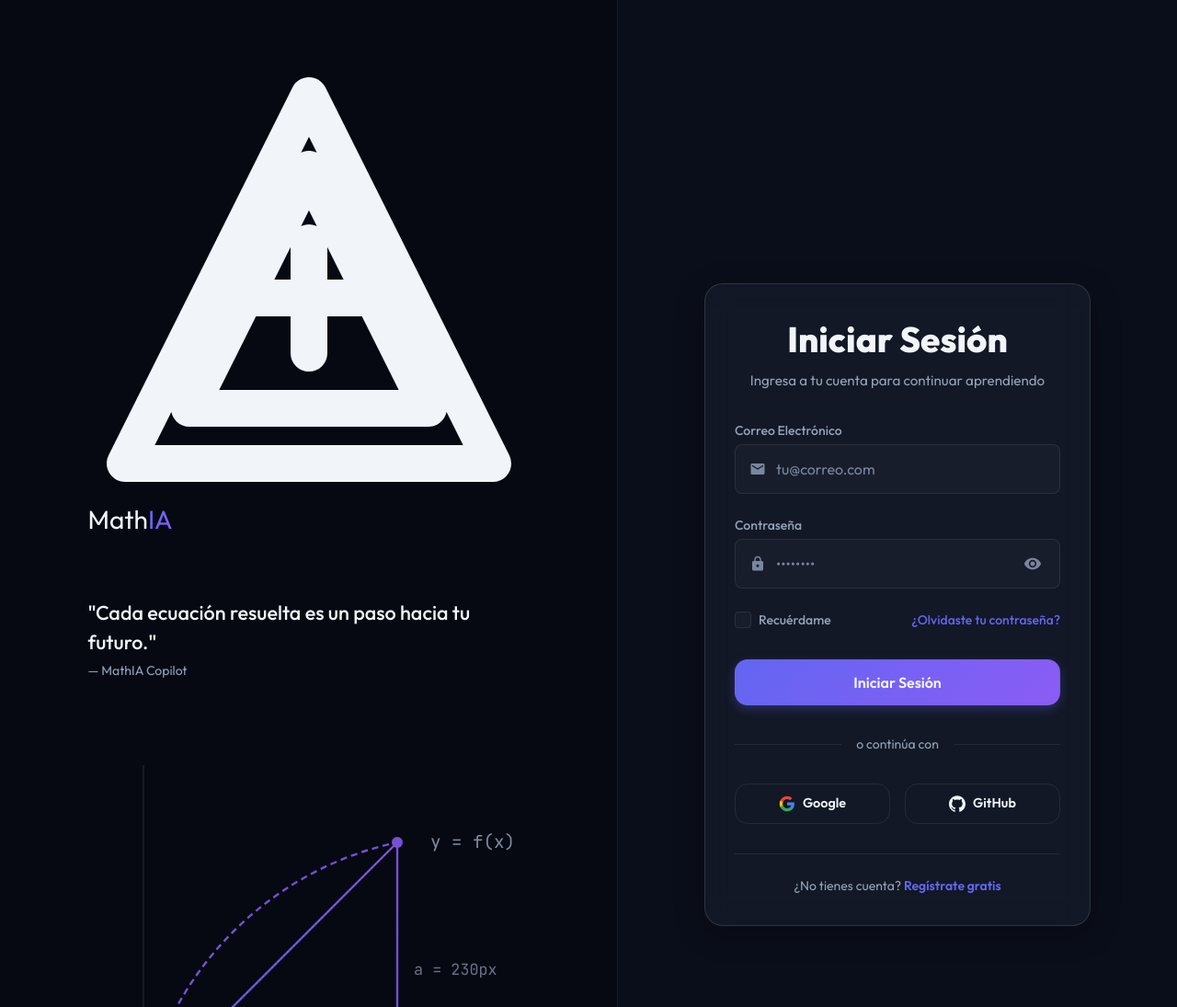
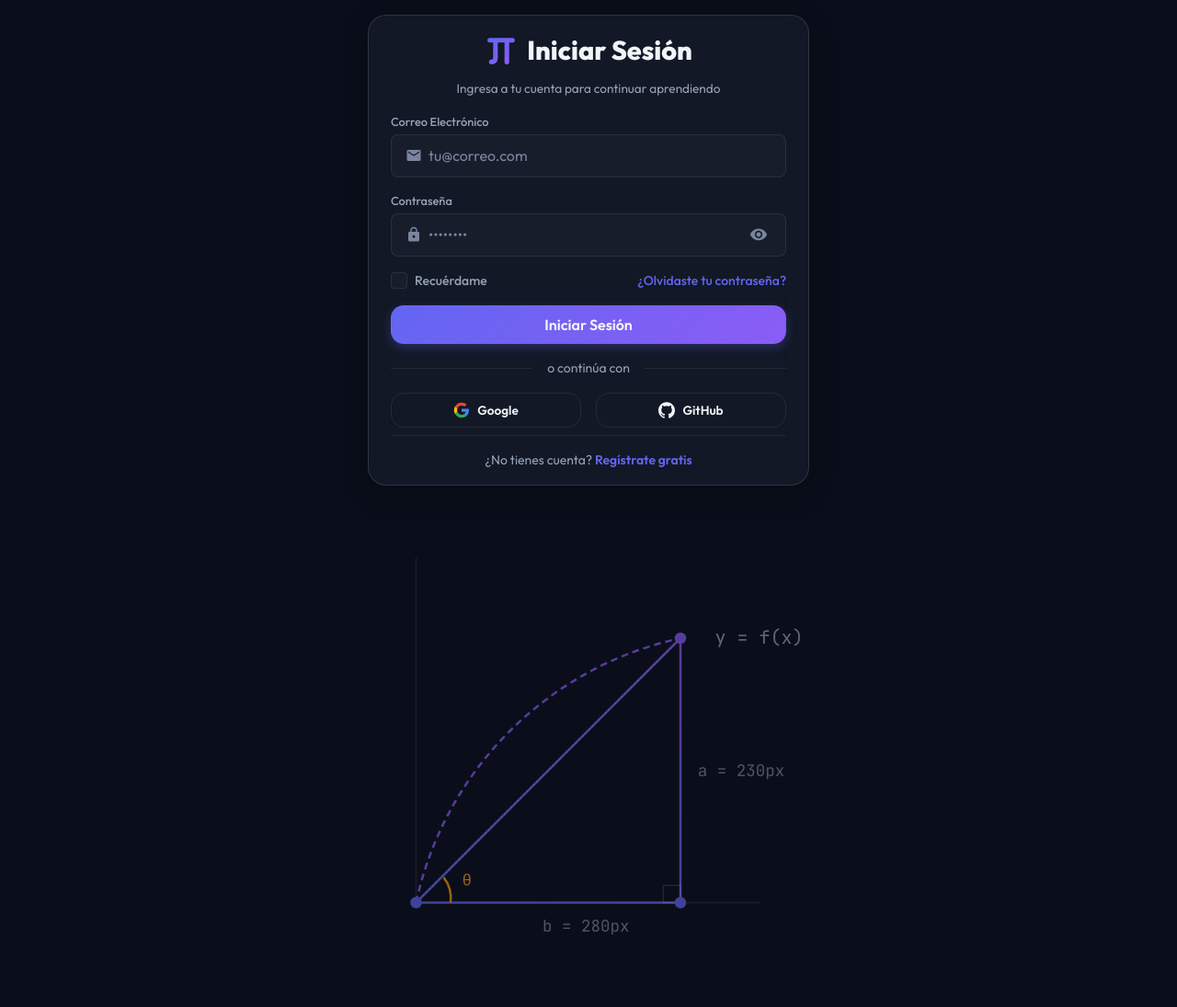
Before and after one commit to Gabriel-Arcila/AIHelpMath_Plantilla, a plain HTML site: page login.html in a window 1280 px wide. Shown: the top 1095 px of the page at 92% size. Drawn offline with Linux system fonts and the light colour scheme.

Commit message:
refactor: redesign login.html, update logos, and remove registro.html

```diff
--- a/css/login.css
+++ b/css/login.css
@@ -5,12 +5,13 @@
    ========================================== */
 
 .login-container {
-  display: grid;
-  grid-template-columns: 1fr;
+  display: flex;
+  flex-direction: column;
   min-height: 100vh;
   width: 100vw;
   background-color: var(--bg-primary);
-  overflow: hidden;
+  overflow-y: auto;
+  overflow-x: hidden;
 }
 
 /* Hide desktop visual panel by default on mobile */
@@ -23,14 +24,14 @@
   flex-direction: column;
   align-items: center;
   justify-content: center;
-  padding: var(--space-2xl) var(--space-md);
+  padding: var(--space-lg) var(--space-md);
   width: 100%;
   position: relative;
 }
 
 .login-card {
   width: 100%;
-  max-width: 420px;
+  max-width: 480px;
   border-radius: var(--radius-lg);
   border-color: rgba(255, 255, 255, 0.12);
   /* Strip down card frame on smallest mobile viewports to prevent squishing */
@@ -43,18 +44,18 @@
 }
 
 .form-header {
-  margin-bottom: var(--space-xl);
+  margin-bottom: var(--space-md);
 }
 
 .form-title {
-  font-size: var(--fs-h2);
+  font-size: 1.8rem;
   font-weight: 800;
   color: var(--text-primary);
   margin-bottom: var(--space-xs);
 }
 
 .form-subtitle {
-  font-size: 0.95rem;
+  font-size: 0.85rem;
 }
 
 /* --- Password Toggle View Icon --- */
@@ -87,8 +88,8 @@
   display: flex;
   flex-direction: column;
   align-items: flex-start;
-  gap: var(--space-md);
-  margin-bottom: var(--space-xl);
+  gap: var(--space-sm);
+  margin-bottom: var(--space-md);
   font-size: var(--fs-small);
 }
 
@@ -171,7 +172,7 @@
 /* --- Submit Button & Spinner --- */
 .btn-submit {
   width: 100%;
-  height: 50px;
+  height: 42px;
   font-size: 1rem;
 }
 
@@ -193,7 +194,7 @@
 .separator-container {
   display: flex;
   align-items: center;
-  margin: var(--space-xl) 0;
+  margin: var(--space-md) 0;
   width: 100%;
 }
 
@@ -213,13 +214,13 @@
 .social-login-grid {
   display: grid;
   grid-template-columns: 1fr;
-  gap: var(--space-sm);
-  margin-bottom: var(--space-xl);
+  gap: var(--space-xs);
+  margin-bottom: var(--space-sm);
 }
 
 .social-btn {
-  font-size: 0.9rem;
-  padding: 0.65rem var(--space-md);
+  font-size: 0.85rem;
+  padding: 0.5rem var(--space-md);
 }
 
 .social-icon {
@@ -230,7 +231,7 @@
 .form-footer {
   font-size: var(--fs-small);
   border-top: 1px solid var(--border-subtle);
-  padding-top: var(--space-lg);
+  padding-top: var(--space-md);
 }
 
 .register-link {
@@ -278,7 +279,7 @@
   .login-card {
     background: var(--bg-secondary);
     border: 1px solid var(--border-subtle);
-    padding: var(--space-xl);
+    padding: var(--space-md) var(--space-lg);
     box-shadow: var(--shadow-card);
     backdrop-filter: blur(16px);
     -webkit-backdrop-filter: blur(16px);
@@ -306,18 +307,13 @@
    ========================================== */
 @media (min-width: 1024px) {
   .login-container {
-    grid-template-columns: 1.05fr 0.95fr;
+    display: flex;
+    flex-direction: column;
   }
 
-  /* Show visual panel */
+  /* Remove visual panel CSS since it was deleted */
   .visual-panel {
-    display: flex;
-    align-items: center;
-    justify-content: center;
-    padding: var(--space-3xl);
-    position: relative;
-    background-color: #060912;
-    border-right: 1px solid var(--border-subtle);
+    display: none;
   }
 
   .visual-content {
@@ -364,7 +360,7 @@
 
   /* Adjust form panel layout */
   .form-panel {
-    padding: var(--space-xl);
+    padding: var(--space-md);
   }
 
   .login-card {
@@ -372,6 +368,17 @@
     border-color: rgba(255, 255, 255, 0.12);
   }
 
+  /* Reduce form element sizes */
+  .login-card .form-group {
+    margin-bottom: var(--space-md);
+  }
+  .login-card .form-input {
+    padding: 0.65rem 1rem 0.65rem 2.5rem;
+  }
+  .login-card .form-label {
+    font-size: 0.8rem;
+  }
+
   /* Hide mobile-specific utilities */
   .mobile-only {
     display: none;
--- a/login.html
+++ b/login.html
@@ -21,58 +21,9 @@
   <div class="glow-backdrop" style="top: 20%; left: -10%;"></div>
   <div class="glow-backdrop" style="bottom: -10%; right: 10%; background: radial-gradient(circle, rgba(139, 92, 246, 0.12) 0%, rgba(99, 102, 241, 0) 70%);"></div>
 
-  <main class="login-container">
-    <!-- Visual Panel (Left side on desktop) -->
-    <section class="visual-panel">
-      <div class="visual-content">
-        <a href="index.html" class="logo visual-logo">
-          <svg aria-hidden="true" class="logo-icon" viewBox="0 0 24 24" xmlns="http://www.w3.org/2000/svg">
-            <path d="M12 2L2 22h20L12 2zm0 4l6.5 13H5.5L12 6z" fill="none" stroke="currentColor" stroke-width="2" stroke-linejoin="round"/>
-            <path d="M9 13h6M12 10v6" fill="none" stroke="currentColor" stroke-width="2" stroke-linecap="round"/>
-          </svg>
-          <span>Math<span class="text-gradient">IA</span></span>
-        </a>
-        <div class="quote-container">
-          <p class="motivational-quote">"Cada ecuación resuelta es un paso hacia tu futuro."</p>
-          <p class="quote-author text-muted">— MathIA Copilot</p>
-        </div>
-        <!-- Decorative SVG Mathematical Pattern -->
-        <div class="geometry-pattern">
-          <svg aria-hidden="true" viewBox="0 0 400 400" width="100%" height="100%" class="math-geometry-svg">
-            <!-- Grid lines -->
-            <line x1="50" y1="350" x2="350" y2="350" stroke="rgba(255, 255, 255, 0.1)" stroke-width="1.5"/>
-            <line x1="50" y1="50" x2="50" y2="350" stroke="rgba(255, 255, 255, 0.1)" stroke-width="1.5"/>
-            <!-- Triangle -->
-            <polygon points="50,350 280,350 280,120" fill="none" stroke="url(#line-gradient)" stroke-width="2" stroke-linejoin="round"/>
-            <!-- Circular Arc -->
-            <path d="M 50,350 A 300,300 0 0,1 280,120" fill="none" stroke="var(--accent-secondary)" stroke-width="2" stroke-dasharray="6,4"/>
-            <!-- Connecting lines -->
-            <line x1="50" y1="350" x2="280" y2="120" stroke="rgba(255, 255, 255, 0.15)" stroke-width="1" stroke-dasharray="2,2"/>
-            <!-- Math angles/labels -->
-            <path d="M 80,350 A 30,30 0 0,0 74,328" fill="none" stroke="var(--accent-warm)" stroke-width="2"/>
-            <text x="90" y="335" fill="var(--accent-warm)" class="font-mono" font-size="14">θ</text>
-            <rect x="265" y="335" width="15" height="15" fill="none" stroke="rgba(255, 255, 255, 0.2)" stroke-width="1"/>
-            <!-- Dots at key points -->
-            <circle cx="50" cy="350" r="5" fill="var(--accent-primary)"/>
-            <circle cx="280" cy="350" r="5" fill="var(--accent-primary)"/>
-            <circle cx="280" cy="120" r="5" fill="var(--accent-secondary)"/>
-            <!-- Math symbols floating -->
-            <text x="310" y="125" fill="var(--text-secondary)" class="font-mono" font-size="16">y = f(x)</text>
-            <text x="160" y="375" fill="var(--text-muted)" class="font-mono" font-size="14">b = 280px</text>
-            <text x="295" y="240" fill="var(--text-muted)" class="font-mono" font-size="14">a = 230px</text>
-            <defs>
-              <linearGradient id="line-gradient" x1="0%" y1="100%" x2="100%" y2="0%">
-                <stop offset="0%" stop-color="var(--accent-primary)"/>
-                <stop offset="100%" stop-color="var(--accent-secondary)"/>
-              </linearGradient>
-            </defs>
-          </svg>
-        </div>
-      </div>
-    </section>
-
-    <!-- Form Panel (Right side on desktop) -->
-    <section class="form-panel">
+  <main class="login-container" style="display: flex; flex-direction: column; min-height: 100vh; overflow-y: auto;">
+    <!-- Form Panel -->
+    <section class="form-panel" style="flex: 1; justify-content: center;">
       <!-- Back Link for mobile view -->
       <a href="index.html" class="back-link mobile-only">
         <svg aria-hidden="true" viewBox="0 0 24 24" width="16" height="16" fill="none" stroke="currentColor" stroke-width="2">
@@ -84,15 +35,19 @@
 
       <div class="card login-card">
         <div class="form-header text-center">
-          <a href="index.html" class="logo form-logo mobile-only">
-            <svg aria-hidden="true" class="logo-icon" viewBox="0 0 24 24" xmlns="http://www.w3.org/2000/svg">
-              <path d="M12 2L2 22h20L12 2zm0 4l6.5 13H5.5L12 6z" fill="none" stroke="currentColor" stroke-width="2" stroke-linejoin="round"/>
-              <path d="M9 13h6M12 10v6" fill="none" stroke="currentColor" stroke-width="2" stroke-linecap="round"/>
+          <h1 class="form-title" style="display: flex; align-items: center; justify-content: center; gap: 10px;">
+            <svg aria-hidden="true" class="logo-icon" viewBox="0 0 32 32" fill="none" xmlns="http://www.w3.org/2000/svg" style="width: 36px; height: 36px; flex-shrink: 0;">
+              <defs>
+                <linearGradient id="logo-grad-form" x1="0%" y1="0%" x2="100%" y2="100%">
+                  <stop offset="0%" stop-color="#6366f1" />
+                  <stop offset="100%" stop-color="#8b5cf6" />
+                </linearGradient>
+              </defs>
+              <path d="M5 6H27 M10.5 6V23Q10.5 27 6.5 27 M21.5 6V27" stroke="url(#logo-grad-form)" stroke-width="4.5" stroke-linecap="round" stroke-linejoin="round"/>
             </svg>
-            <span>Math<span class="text-gradient">IA</span></span>
-          </a>
-          <h1 class="form-title">Iniciar Sesión</h1>
-          <p class="form-subtitle text-muted">Ingresa a tu cuenta para continuar aprendiendo</p>
+            Iniciar Sesión
+          </h1>
+          <p class="form-subtitle text-muted" style="margin-top: 10px;">Ingresa a tu cuenta para continuar aprendiendo</p>
         </div>
 
         <form id="login-form" novalidate>
@@ -192,6 +147,39 @@
         </div>
       </div>
     </section>
+
+    <!-- Decorative SVG Mathematical Pattern -->
+    <div class="geometry-pattern" style="width: 100%; max-width: 500px; margin: 0 auto; padding-bottom: 3rem; opacity: 0.6;">
+      <svg aria-hidden="true" viewBox="0 0 400 400" width="100%" height="100%" class="math-geometry-svg">
+        <!-- Grid lines -->
+        <line x1="50" y1="350" x2="350" y2="350" stroke="rgba(255, 255, 255, 0.1)" stroke-width="1.5"/>
+        <line x1="50" y1="50" x2="50" y2="350" stroke="rgba(255, 255, 255, 0.1)" stroke-width="1.5"/>
+        <!-- Triangle -->
+        <polygon points="50,350 280,350 280,120" fill="none" stroke="url(#line-gradient)" stroke-width="2" stroke-linejoin="round"/>
+        <!-- Circular Arc -->
+        <path d="M 50,350 A 300,300 0 0,1 280,120" fill="none" stroke="var(--accent-secondary)" stroke-width="2" stroke-dasharray="6,4"/>
+        <!-- Connecting lines -->
+        <line x1="50" y1="350" x2="280" y2="120" stroke="rgba(255, 255, 255, 0.15)" stroke-width="1" stroke-dasharray="2,2"/>
+        <!-- Math angles/labels -->
+        <path d="M 80,350 A 30,30 0 0,0 74,328" fill="none" stroke="var(--accent-warm)" stroke-width="2"/>
+        <text x="90" y="335" fill="var(--accent-warm)" class="font-mono" font-size="14">θ</text>
+        <rect x="265" y="335" width="15" height="15" fill="none" stroke="rgba(255, 255, 255, 0.2)" stroke-width="1"/>
+        <!-- Dots at key points -->
+        <circle cx="50" cy="350" r="5" fill="var(--accent-primary)"/>
+        <circle cx="280" cy="350" r="5" fill="var(--accent-primary)"/>
+        <circle cx="280" cy="120" r="5" fill="var(--accent-secondary)"/>
+        <!-- Math symbols floating -->
+        <text x="310" y="125" fill="var(--text-secondary)" class="font-mono" font-size="16">y = f(x)</text>
+        <text x="160" y="375" fill="var(--text-muted)" class="font-mono" font-size="14">b = 280px</text>
+        <text x="295" y="240" fill="var(--text-muted)" class="font-mono" font-size="14">a = 230px</text>
+        <defs>
+          <linearGradient id="line-gradient" x1="0%" y1="100%" x2="100%" y2="0%">
+            <stop offset="0%" stop-color="var(--accent-primary)"/>
+            <stop offset="100%" stop-color="var(--accent-secondary)"/>
+          </linearGradient>
+        </defs>
+      </svg>
+    </div>
   </main>
 
   <!-- Scripts -->
```
Also changed, not shown: index.html (+16 -6 lines), .agents/skills/notion-md-to-page/scripts/md-to-notion.js (added), 4 other files.
